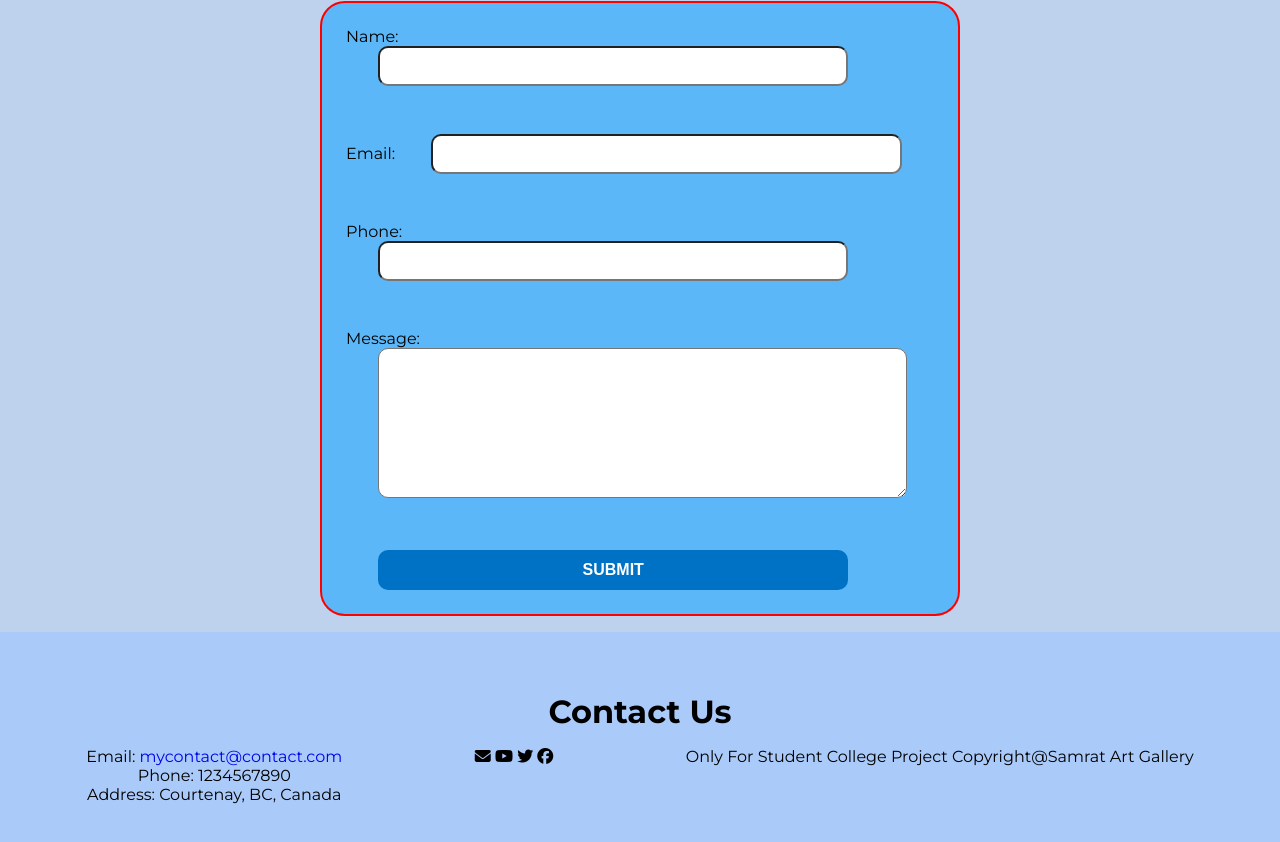
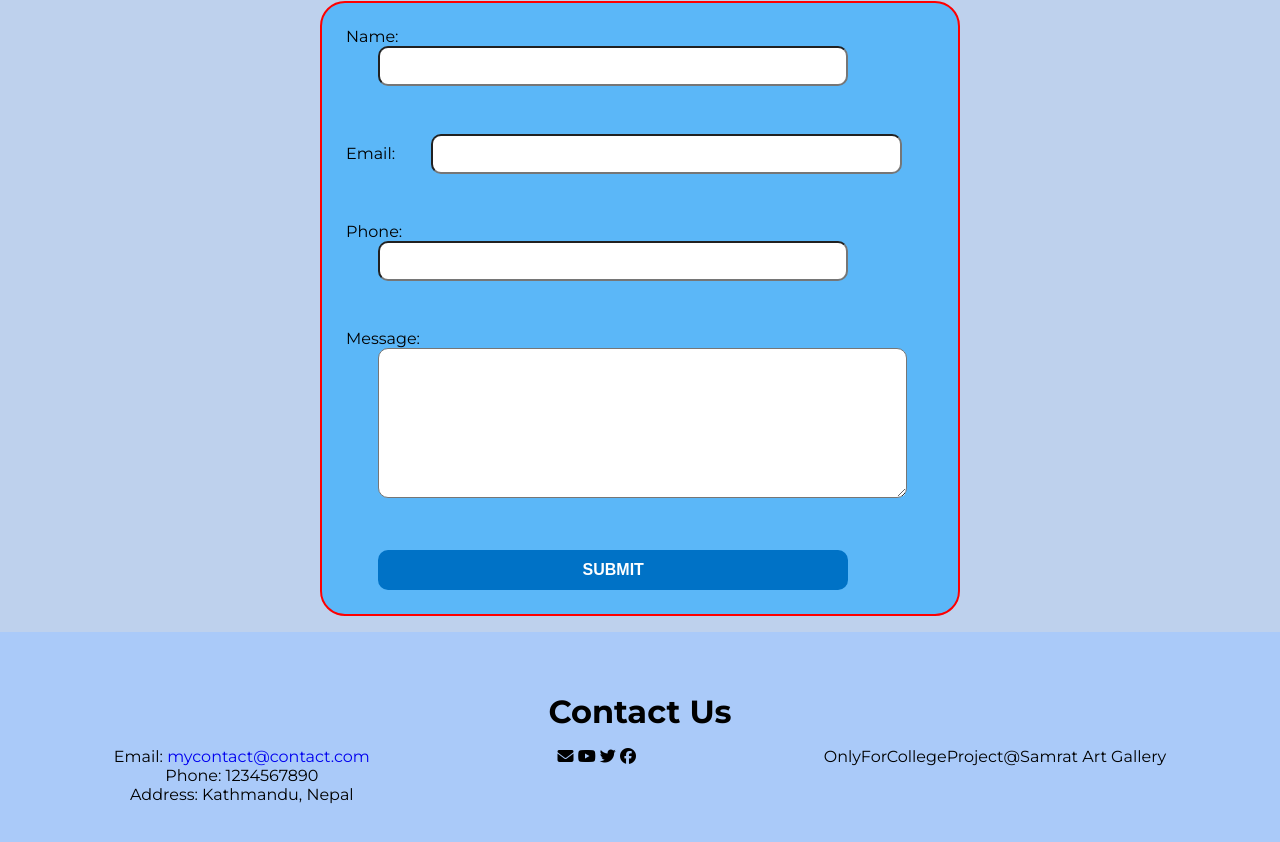
Before and after one commit to nic-dgl103-w23-cvs1/project-p-acharya09, a plain HTML site: page contact.html in a window 1280 px wide. Shown: the part 659-1501 px from the top of the page. Drawn offline with Linux system fonts and the light colour scheme.

Commit message:
Small change
small changes

```diff
--- a/contact.html
+++ b/contact.html
@@ -84,9 +84,9 @@
           <h3>Contact Us</h3>
           <div class="footer-list">
               <ul>
-                  <li>Email: <a href="#">mycontact@contact.com</a></li>
-                  <li>Phone: 1234567890</li>
-                  <li>Address: Courtenay, BC, Canada</li>
+                <li>Email: <a href="#">mycontact@contact.com</a></li>
+                <li>Phone: 1234567890</li>
+                <li>Address: Kathmandu, Nepal</li>
               </ul>
               <div>
                   <i class="fas fa-envelope"></i>
@@ -94,7 +94,8 @@
                   <i class="fab fa-twitter"></i>
                   <i class="fab fa-facebook"></i>
               </div>
-              <p>Only For Student College Project Copyright@Samrat Art Gallery</p>
+              <p>OnlyForCollegeProject@Samrat Art Gallery</p>
+
           </div>
       </footer>
 
```
Also changed, not shown: about.html (+3 -2 lines), art-detail.html (+3 -2 lines), index.html (+2 -2 lines), media.html (+3 -2 lines).
